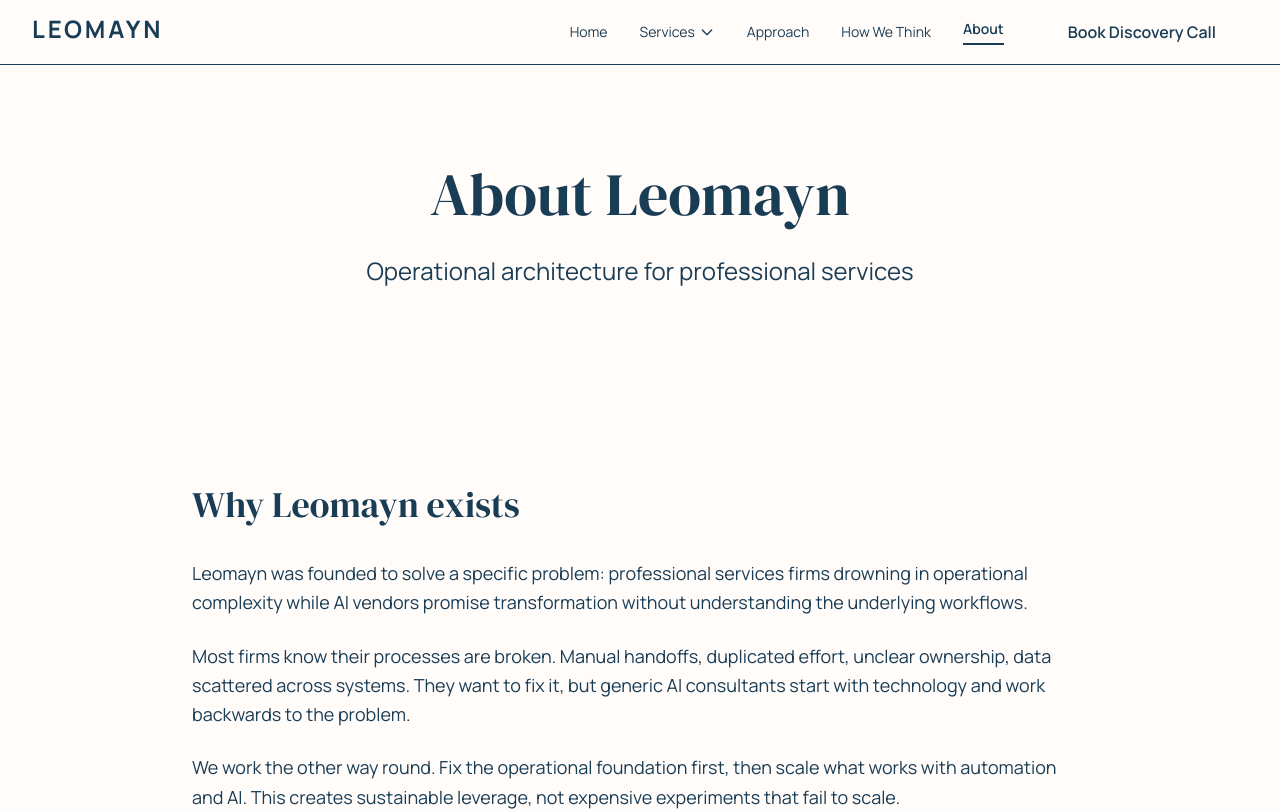
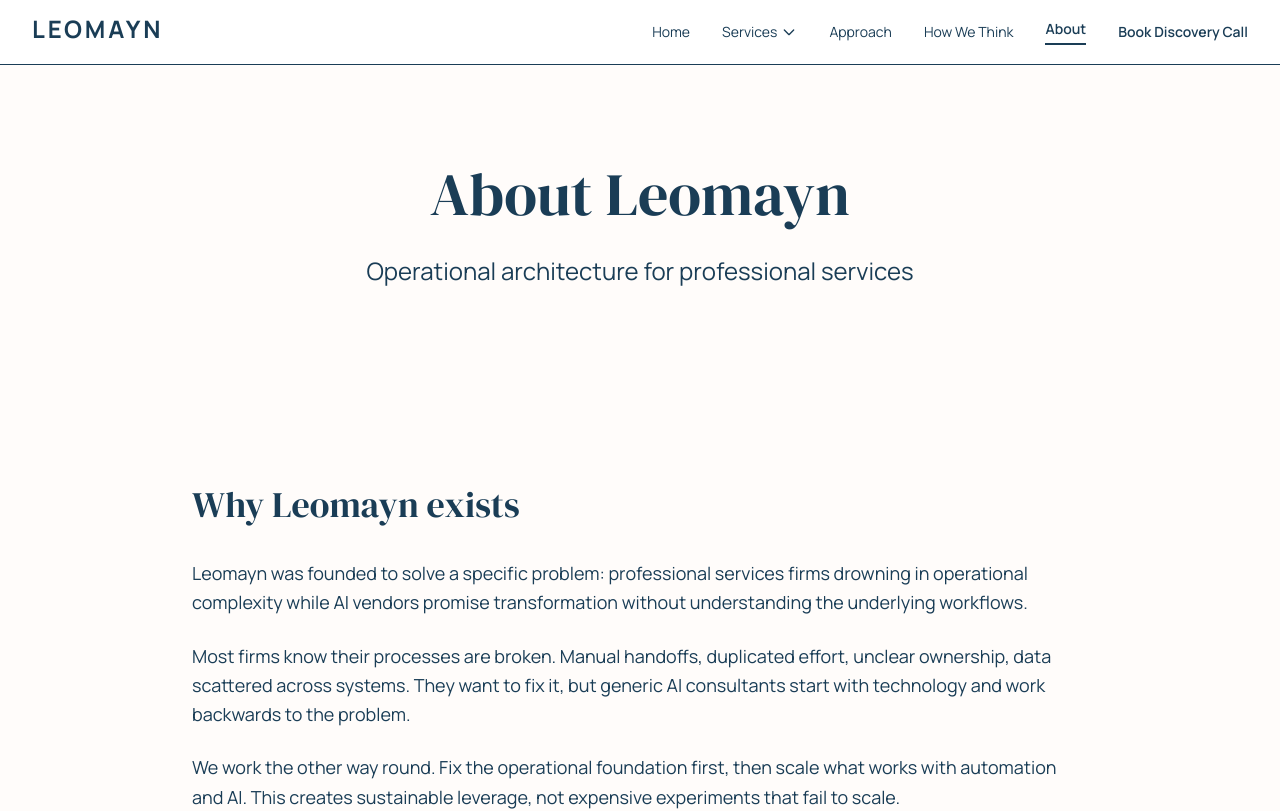
Before and after one commit to tomleomayn/leomayn-website, a Next.js app: page /about in a window 1280 px wide. Shown: the top 811 px of the page. Built offline with nearby package versions, Linux system fonts and the light colour scheme.

Commit message:
Fix navigation design: white background and text link for Book Discovery Call

```diff
--- a/components/NavBar.tsx
+++ b/components/NavBar.tsx
@@ -11,7 +11,7 @@ export default function NavBar() {
   const isActive = (path: string) => pathname === path
 
   return (
-    <nav className="sticky top-0 z-50 bg-pearl border-b border-steel">
+    <nav className="sticky top-0 z-50 bg-white border-b border-steel">
       <div className="max-w-7xl mx-auto px-6 lg:px-8">
         <div className="flex items-center justify-between h-16">
           {/* Logo */}
@@ -41,7 +41,7 @@ export default function NavBar() {
               </button>
 
               {/* Dropdown Menu */}
-              <div className="absolute top-full left-0 mt-2 w-48 bg-pearl border border-steel rounded-lg shadow-lg opacity-0 invisible group-hover:opacity-100 group-hover:visible transition-all">
+              <div className="absolute top-full left-0 mt-2 w-48 bg-white border border-steel rounded-lg shadow-lg opacity-0 invisible group-hover:opacity-100 group-hover:visible transition-all">
                 <Link href="/services" className="block px-4 py-3 text-sm font-sans text-slate/70 hover:text-slate hover:bg-chalk">
                   Overview
                 </Link>
@@ -81,7 +81,7 @@ export default function NavBar() {
               About
             </Link>
 
-            <Link href="/contact" className="inline-flex items-center justify-center font-sans font-semibold text-base bg-coral text-slate px-8 py-4 rounded-lg hover:bg-coral-dark transition-all">
+            <Link href="/contact" className="text-sm font-sans text-slate hover:text-slate-dark font-semibold">
               Book Discovery Call
             </Link>
           </div>
```
